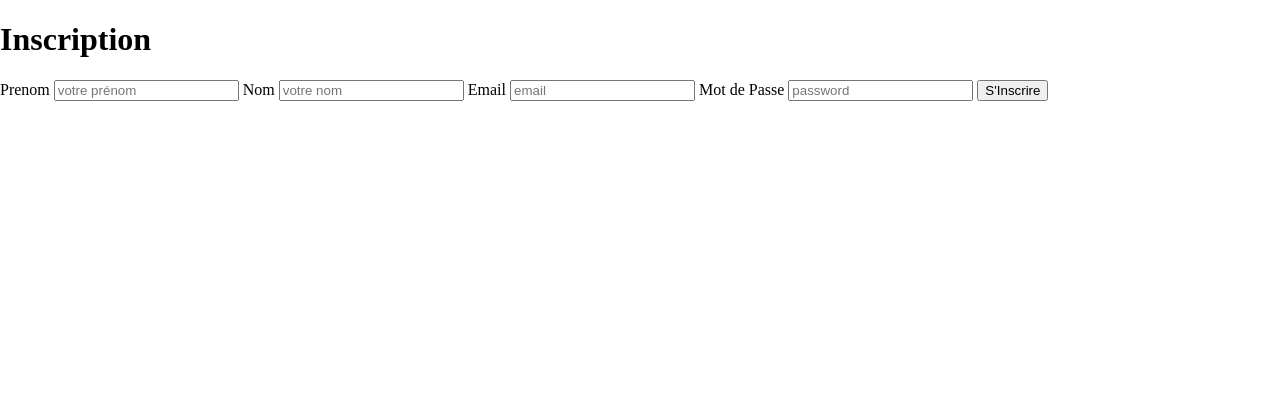
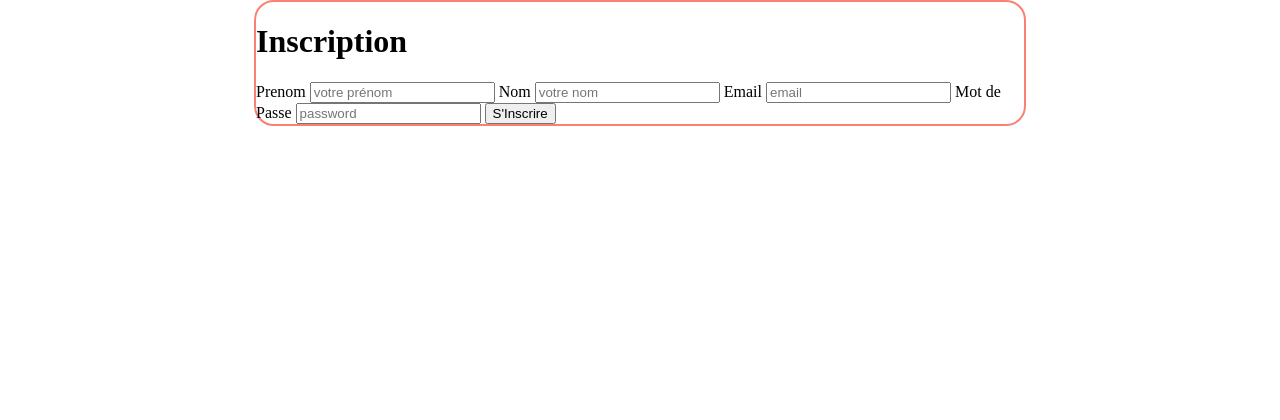
Before and after one commit to LiseRochat/Registration-Login, a PHP site: page /inscription.php in a window 1280 px wide. Shown: the top 420 px of the page. After the commit the page ends 126 px from the top, so only its background shows below. Run offline with PHP 8.4, Linux system fonts and the light colour scheme.

Commit message:
Add style on card

```diff
--- a/Vue/style/style.css
+++ b/Vue/style/style.css
@@ -4,3 +4,11 @@ body {
     box-sizing: 0;
     height: 100vh;
 }
+
+.card {
+    border: 2px solid salmon;
+    border-radius: 20px;
+    background: rgba(255, 255, 255, 0.62);
+    width: 60%;
+    margin: 0 auto;
+}
```
